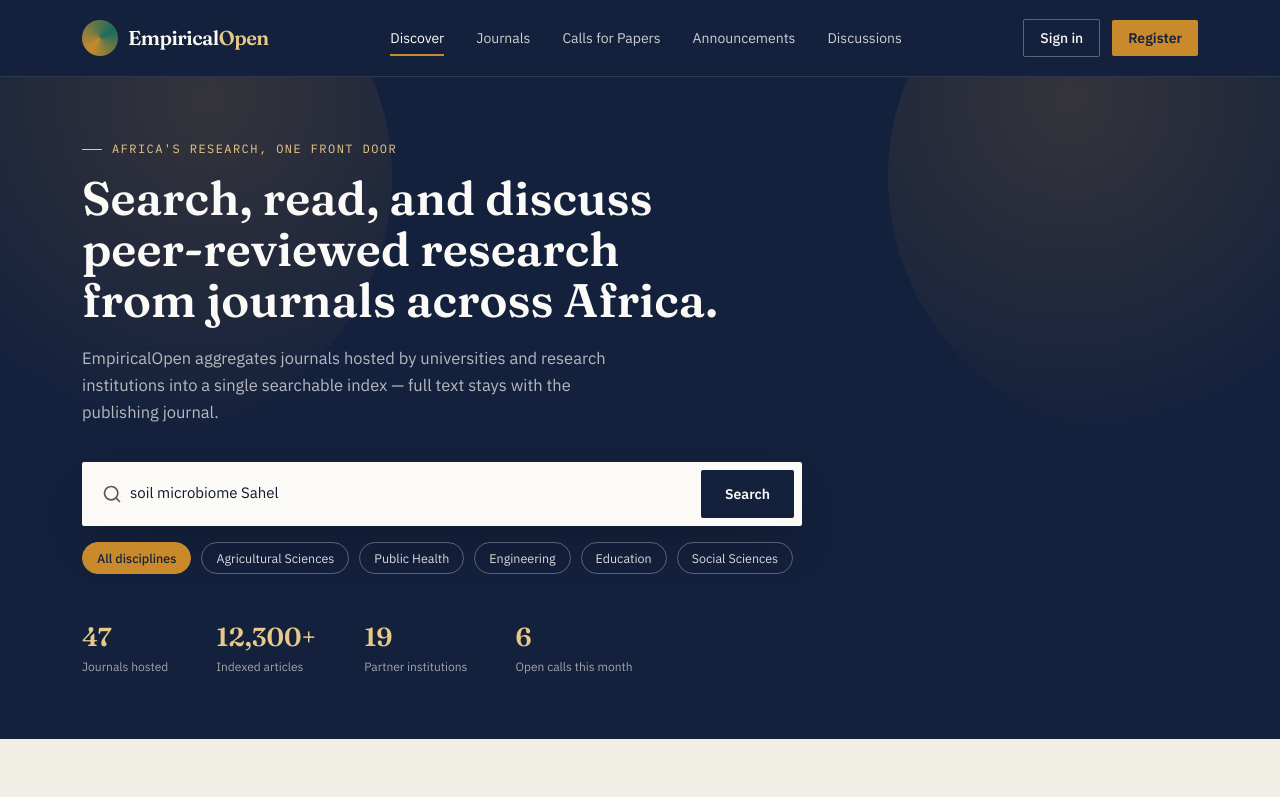
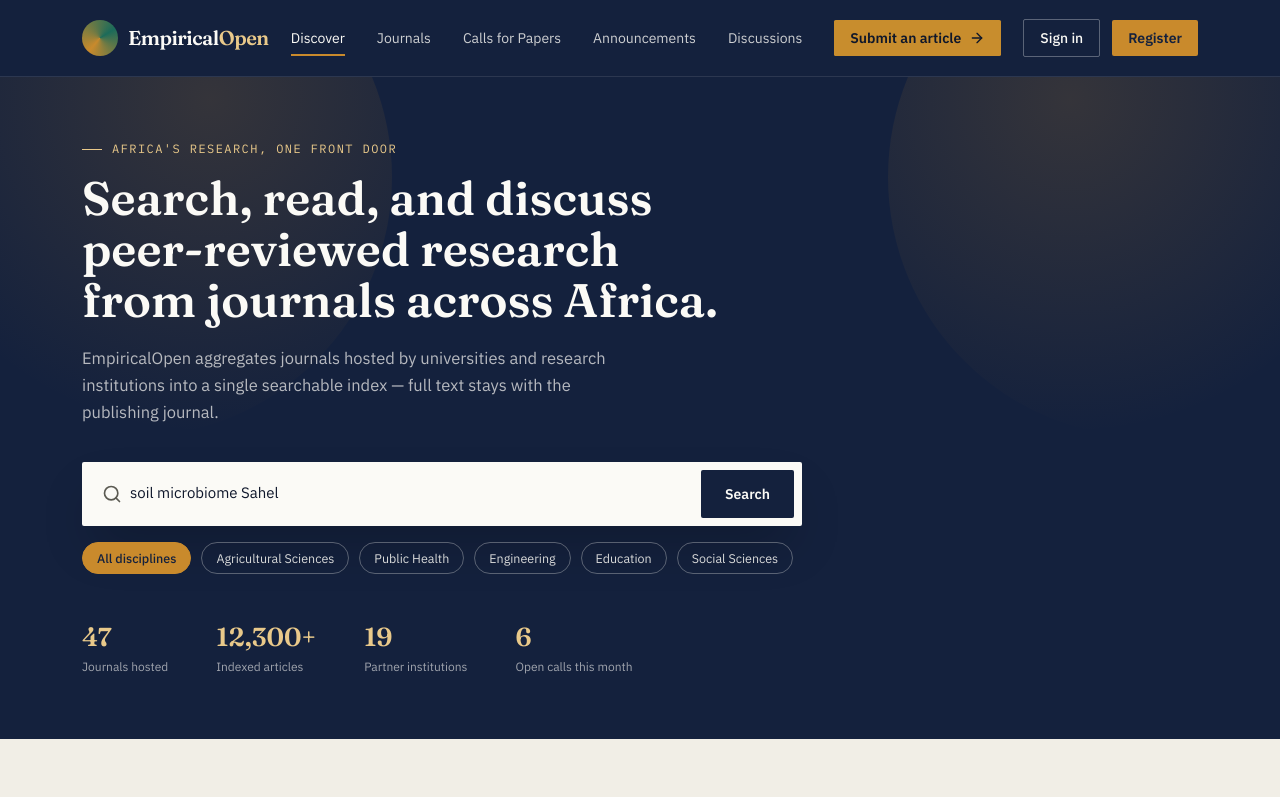
Before and after one commit to JOKEh1/Empirical-Open, a Next.js app: page / in a window 1280 px wide. Shown: the top 797 px of the page. Built offline with nearby package versions, Linux system fonts and the light colour scheme.

Commit message:
feat: add authenticated user link to site header
Co-authored-by: JOKEh1 <139689154+JOKEh1@users.noreply.github.com>

```diff
--- a/components/site-header.tsx
+++ b/components/site-header.tsx
@@ -3,7 +3,8 @@
 import { useState, useEffect, useRef } from "react"
 import Link from "next/link"
 import { usePathname } from "next/navigation"
-import { Menu, X } from "lucide-react"
+import { Menu, X, ArrowRight } from "lucide-react"
+import { isAuthenticated } from "@/lib/auth"
 
 const navLinks = [
   { label: "Discover", href: "/" },
@@ -15,8 +16,14 @@ const navLinks = [
 
 export function SiteHeader() {
   const [open, setOpen] = useState(false)
+  const [isLoggedIn, setIsLoggedIn] = useState(false)
   const pathname = usePathname()
   const menuRef = useRef<HTMLDivElement>(null)
+
+  // Check auth status on mount
+  useEffect(() => {
+    setIsLoggedIn(isAuthenticated())
+  }, [])
 
   const isActive = (href: string) => {
     if (href === "/") return pathname === "/"
@@ -91,6 +98,15 @@ export function SiteHeader() {
                 </Link>
               )
             })}
+            {isLoggedIn && (
+              <Link
+                href="/submit"
+                className="flex items-center gap-2 rounded-md bg-[#c88d2d] px-4 py-2 font-semibold text-[#0f172a] transition-colors hover:bg-amber-500"
+              >
+                Submit an article
+                <ArrowRight className="size-4" />
+              </Link>
+            )}
           </nav>
 
           <div className="hidden items-center gap-3 md:flex">
@@ -137,6 +153,16 @@ export function SiteHeader() {
                   </Link>
                 )
               })}
+              {isLoggedIn && (
+                <Link
+                  href="/submit"
+                  className="flex items-center justify-center gap-2 border-b border-white/10 py-3 font-semibold text-[#0f172a] rounded-md bg-[#c88d2d] hover:bg-amber-500 transition-colors"
+                  onClick={() => setOpen(false)}
+                >
+                  Submit an article
+                  <ArrowRight className="size-4" />
+                </Link>
+              )}
               <div className="mt-4 flex flex-col gap-3">
                 <Link
                   href="/login"
```
